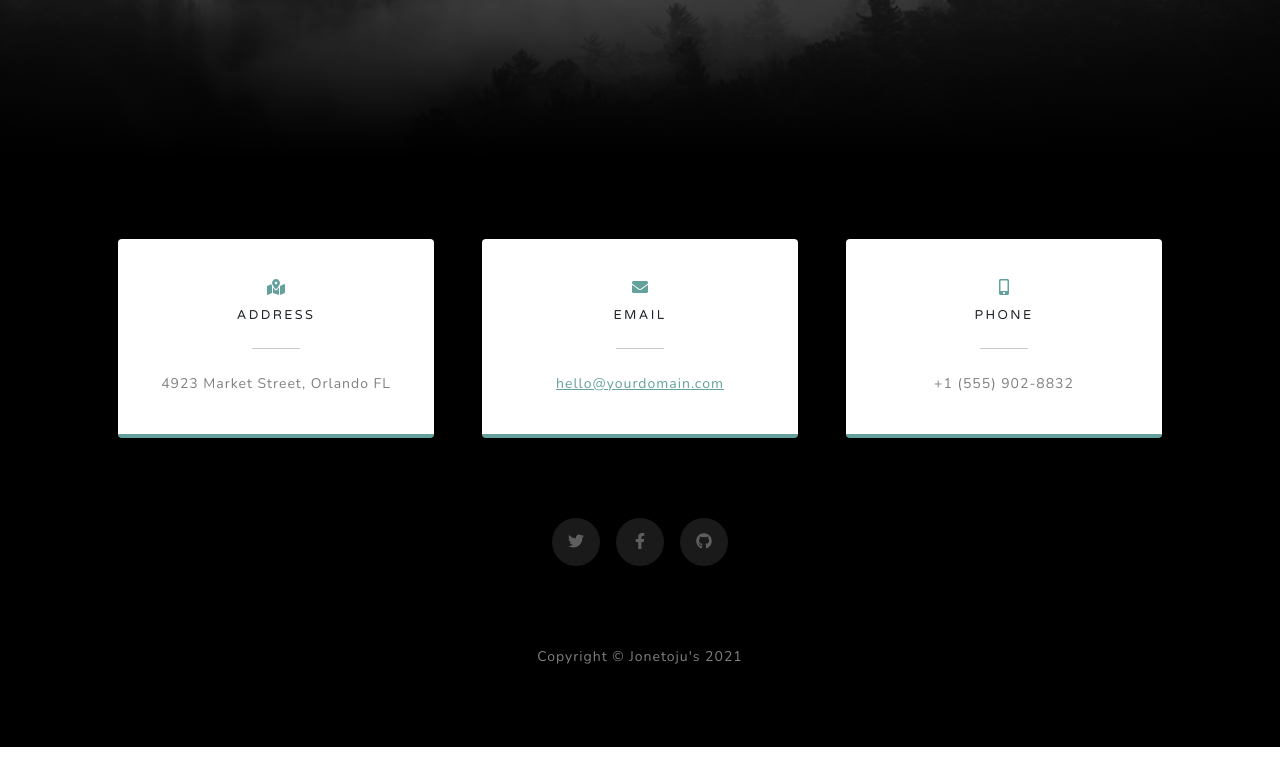
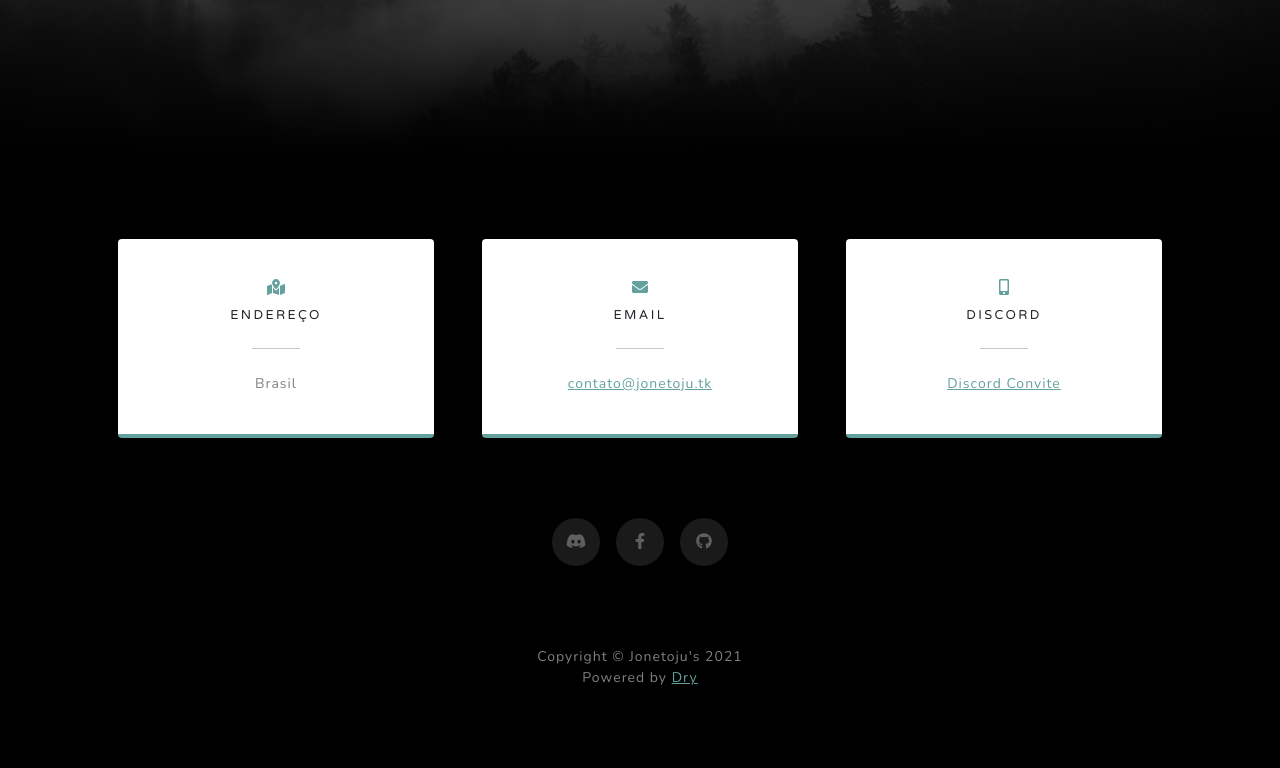
Before and after one commit to dryeniio/jonetoju, a plain HTML site: page index.html in a window 1280 px wide. Shown: the part 3717-4485 px from the top of the page. Before the commit the page ends 4464 px from the top, so only its background shows below. Drawn offline with nearby package versions, Linux system fonts and the light colour scheme.

Commit message:
footer-update

```diff
--- a/index.html
+++ b/index.html
@@ -165,9 +165,9 @@
                     <div class="card py-4 h-100">
                         <div class="card-body text-center">
                             <i class="fas fa-map-marked-alt text-primary mb-2"></i>
-                            <h4 class="text-uppercase m-0">Address</h4>
+                            <h4 class="text-uppercase m-0">Endereço</h4>
                             <hr class="my-4 mx-auto" />
-                            <div class="small text-black-50">4923 Market Street, Orlando FL</div>
+                            <div class="small text-black-50">Brasil</div>
                         </div>
                     </div>
                 </div>
@@ -177,7 +177,7 @@
                             <i class="fas fa-envelope text-primary mb-2"></i>
                             <h4 class="text-uppercase m-0">Email</h4>
                             <hr class="my-4 mx-auto" />
-                            <div class="small text-black-50"><a href="#!">hello@yourdomain.com</a></div>
+                            <div class="small text-black-50"><a href="mailto:contato@jonetoju.tk">contato@jonetoju.tk</a></div>
                         </div>
                     </div>
                 </div>
@@ -185,23 +185,24 @@
                     <div class="card py-4 h-100">
                         <div class="card-body text-center">
                             <i class="fas fa-mobile-alt text-primary mb-2"></i>
-                            <h4 class="text-uppercase m-0">Phone</h4>
+                            <h4 class="text-uppercase m-0">Discord</h4>
                             <hr class="my-4 mx-auto" />
-                            <div class="small text-black-50">+1 (555) 902-8832</div>
+                            <div class="small text-black-50"><a href="http://discord.jonetoju.tk">Discord Convite</a></div>
                         </div>
                     </div>
                 </div>
             </div>
             <div class="social d-flex justify-content-center">
-                <a class="mx-2" href="#!"><i class="fab fa-twitter"></i></a>
+                <a class="mx-2" href="http://discord.jonetoju.tk"><i class="fab fa-discord"></i></a>
                 <a class="mx-2" href="#!"><i class="fab fa-facebook-f"></i></a>
-                <a class="mx-2" href="#!"><i class="fab fa-github"></i></a>
+                <a class="mx-2" href="https://github.com/dryeniio"><i class="fab fa-github"></i></a>
             </div>
         </div>
     </section>
     <!-- Footer-->
     <footer class="footer bg-black small text-center text-white-50">
         <div class="container px-4 px-lg-5">Copyright &copy; Jonetoju's 2021</div>
+        <div class="container px-4 px-lg-5">Powered by <a href="https://www.instagram.com/dry_eniio/">Dry</a></div>
     </footer>
     <!-- Bootstrap core JS-->
     <script src="https://cdn.jsdelivr.net/npm/bootstrap@5.0.2/dist/js/bootstrap.bundle.min.js"></script>
```
Also changed, not shown: assets/img/fotoefeitos.com_.jpg (added), assets/img/your-logo-_1_.ico (added), assets/img/your-logo.ico (added), assets/img/your-logo.svg (added).
